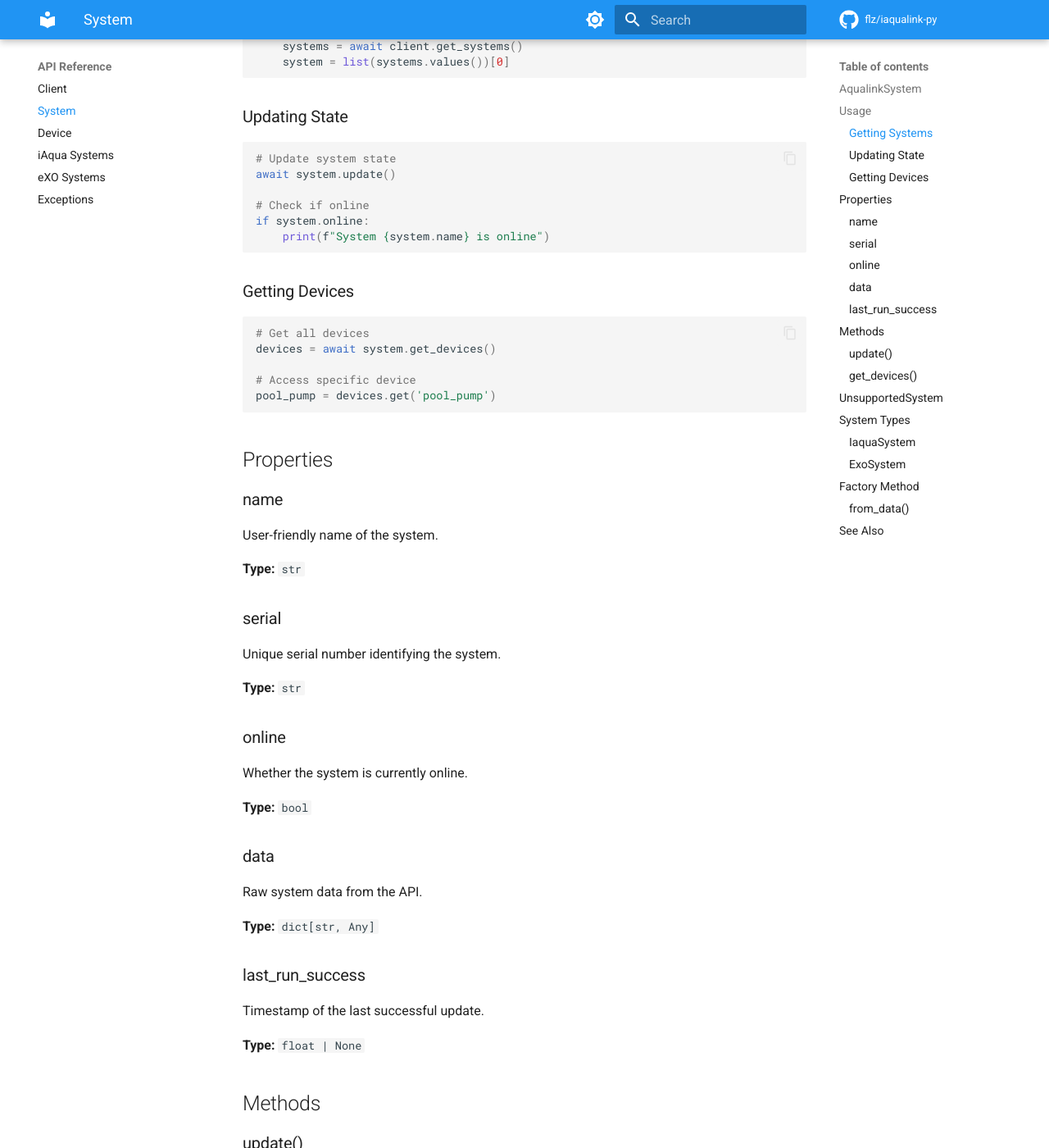
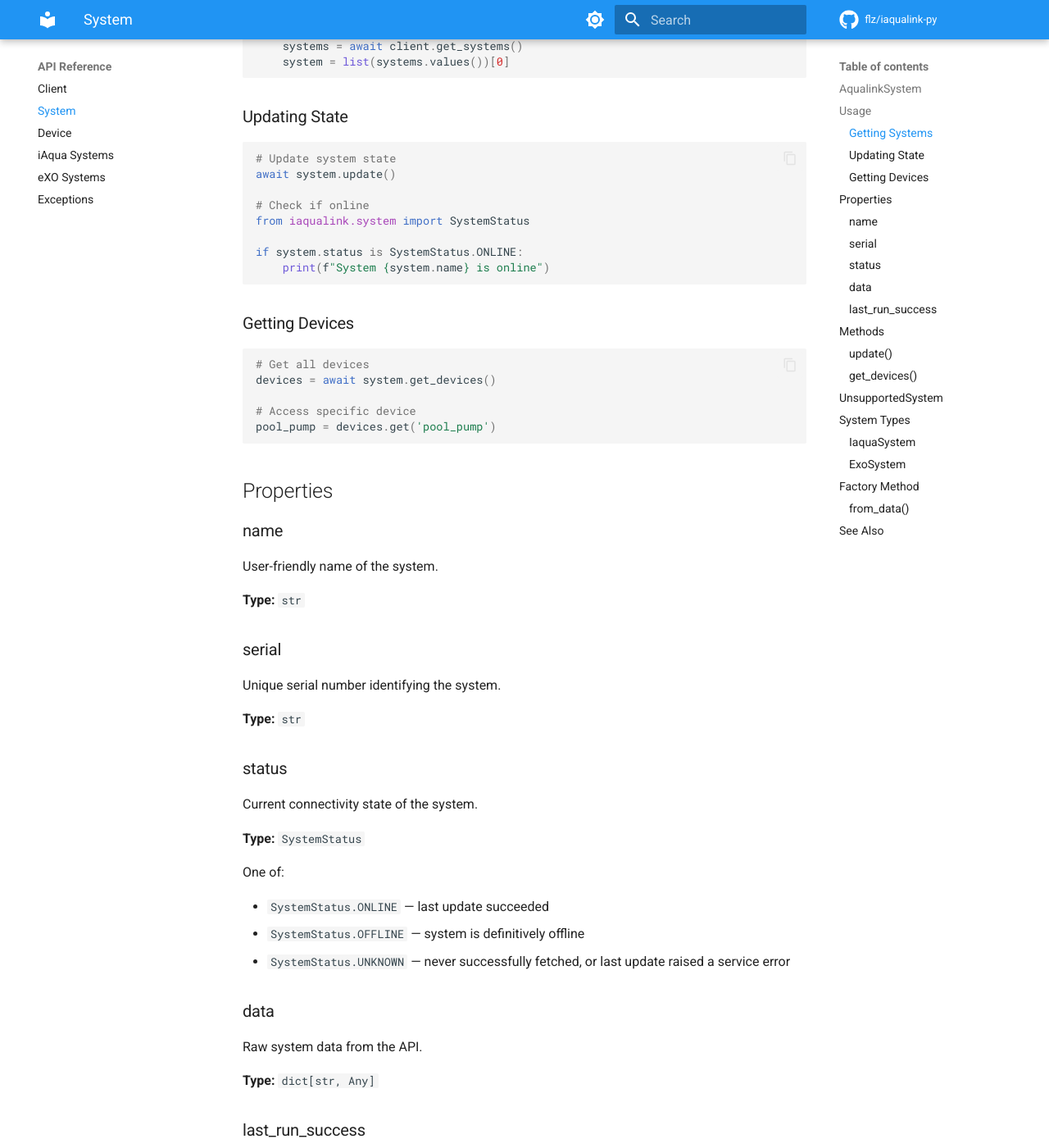
Before and after one commit to flz/iaqualink-py, an MkDocs documentation site: the page built from docs/api/system.md, in a window 1280 px wide and 1400 px high, scrolled down 564 px. Shown: the whole window at 82% size. Built offline with MkDocs 1.6.1 and Material for MkDocs 9.7.7, drawn with Linux system fonts in a browser that asks for light colours; comment, search, counter and statistics services are not loaded.

Commit message:
docs(system): update online → status across all doc pages
Co-Authored-By: Claude Sonnet 4.6 <noreply@anthropic.com>

````diff
--- a/docs/api/system.md
+++ b/docs/api/system.md
@@ -23,7 +23,9 @@ async with AqualinkClient(username, password) as client:
 await system.update()
 
 # Check if online
-if system.online:
+from iaqualink.system import SystemStatus
+
+if system.status is SystemStatus.ONLINE:
     print(f"System {system.name} is online")
 ```
 
@@ -51,11 +53,17 @@ Unique serial number identifying the system.
 
 **Type:** `str`
 
-### online
+### status
 
-Whether the system is currently online.
+Current connectivity state of the system.
 
-**Type:** `bool`
+**Type:** `SystemStatus`
+
+One of:
+
+- `SystemStatus.ONLINE` — last update succeeded
+- `SystemStatus.OFFLINE` — system is definitively offline
+- `SystemStatus.UNKNOWN` — never successfully fetched, or last update raised a service error
 
 ### data
 
````
Also changed, not shown: docs/getting-started/quickstart.md (+3 -1 lines), docs/guide/examples.md (+5 -3 lines), docs/guide/systems.md (+1 -1 lines).
